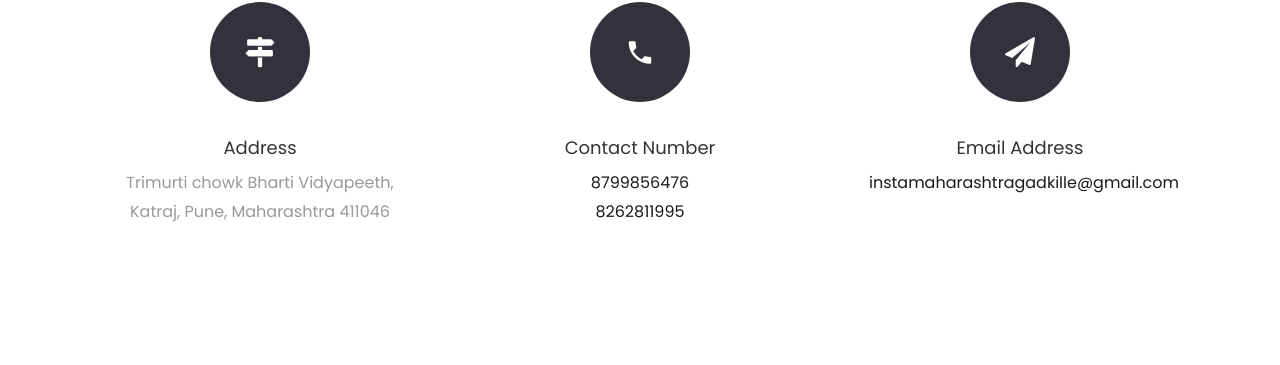
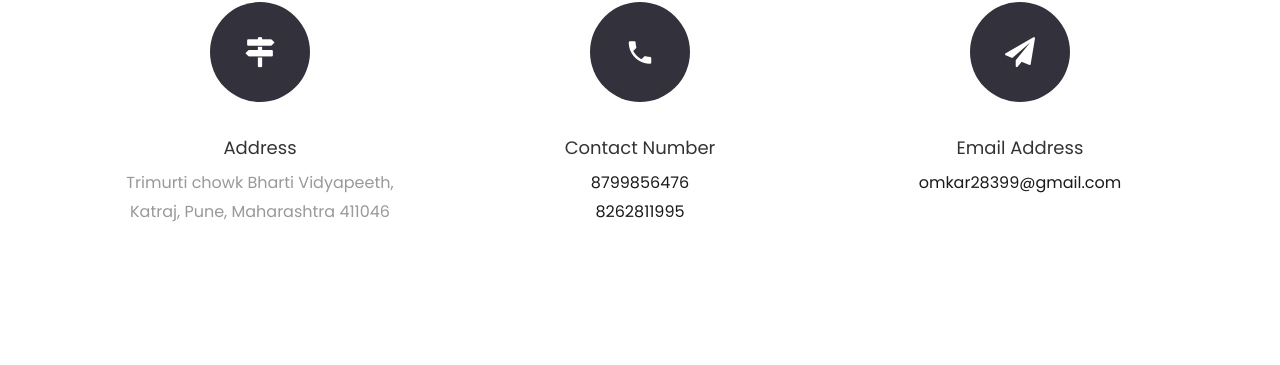
Before and after one commit to JeevanKumar100/MaharashtraTourism, a Django app: page /contact/ in a window 1280 px wide. Shown: the part 934-1299 px from the top of the page. Run offline with Django 4.2, Linux system fonts and the light colour scheme; data that the repository does not hold is empty; some libraries are stand-ins or nearby versions; some web fonts are replaced.

Commit message:
updated contact

```diff
--- a/gadkille/templates/contact.html
+++ b/gadkille/templates/contact.html
@@ -42,7 +42,7 @@
           			<span class="icon-paper-plane"></span>
           		</div>
           		<h3 class="mb-2">Email Address</h3>
-	            <p><a href="mailto:instamaharashtragadkille@gmail.com">instamaharashtragadkille@gmail.com</a></p>
+	            <p><a href="mailto:omkar28399@gmail.com">omkar28399@gmail.com</a></p>
 	          </div>
           </div>
 
```
